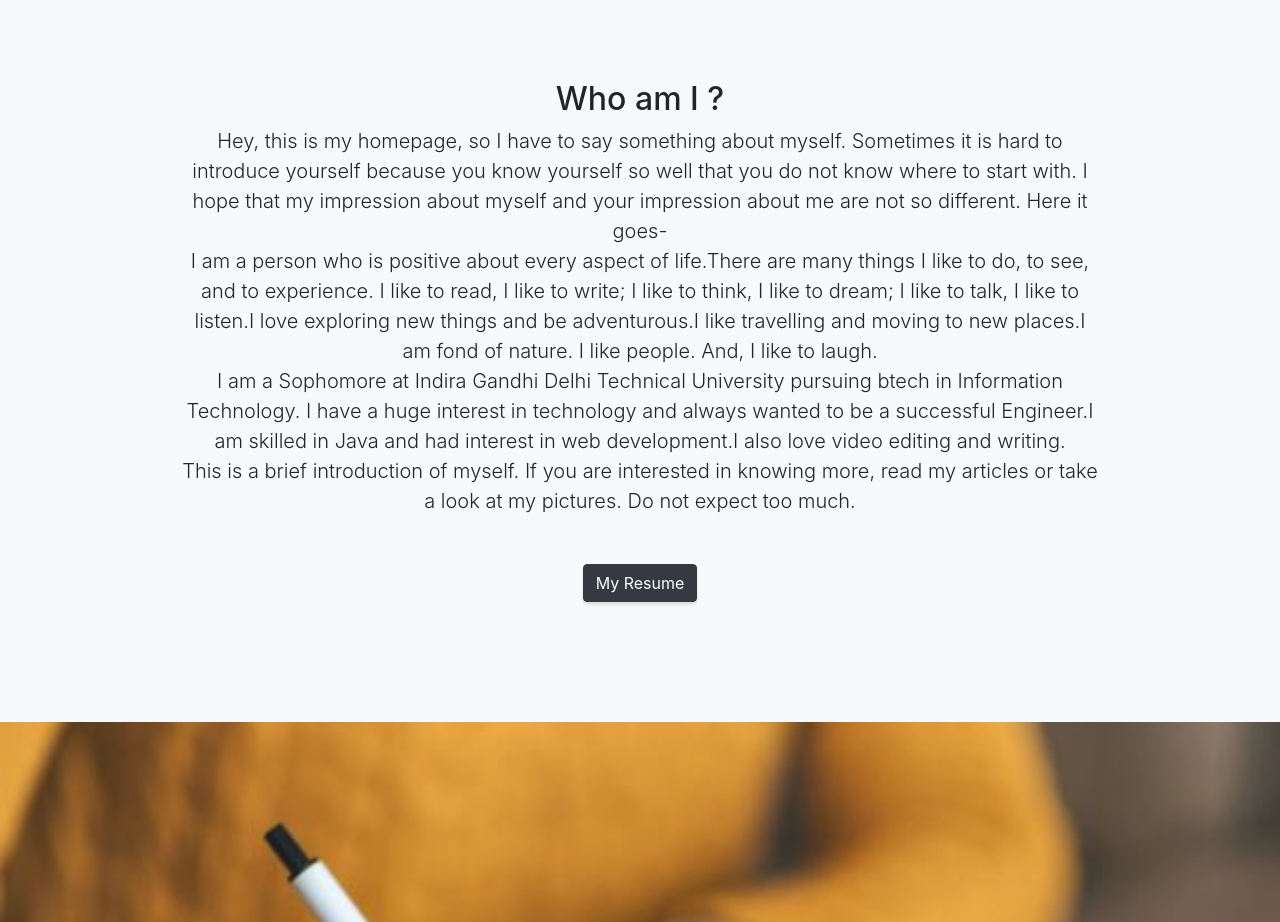
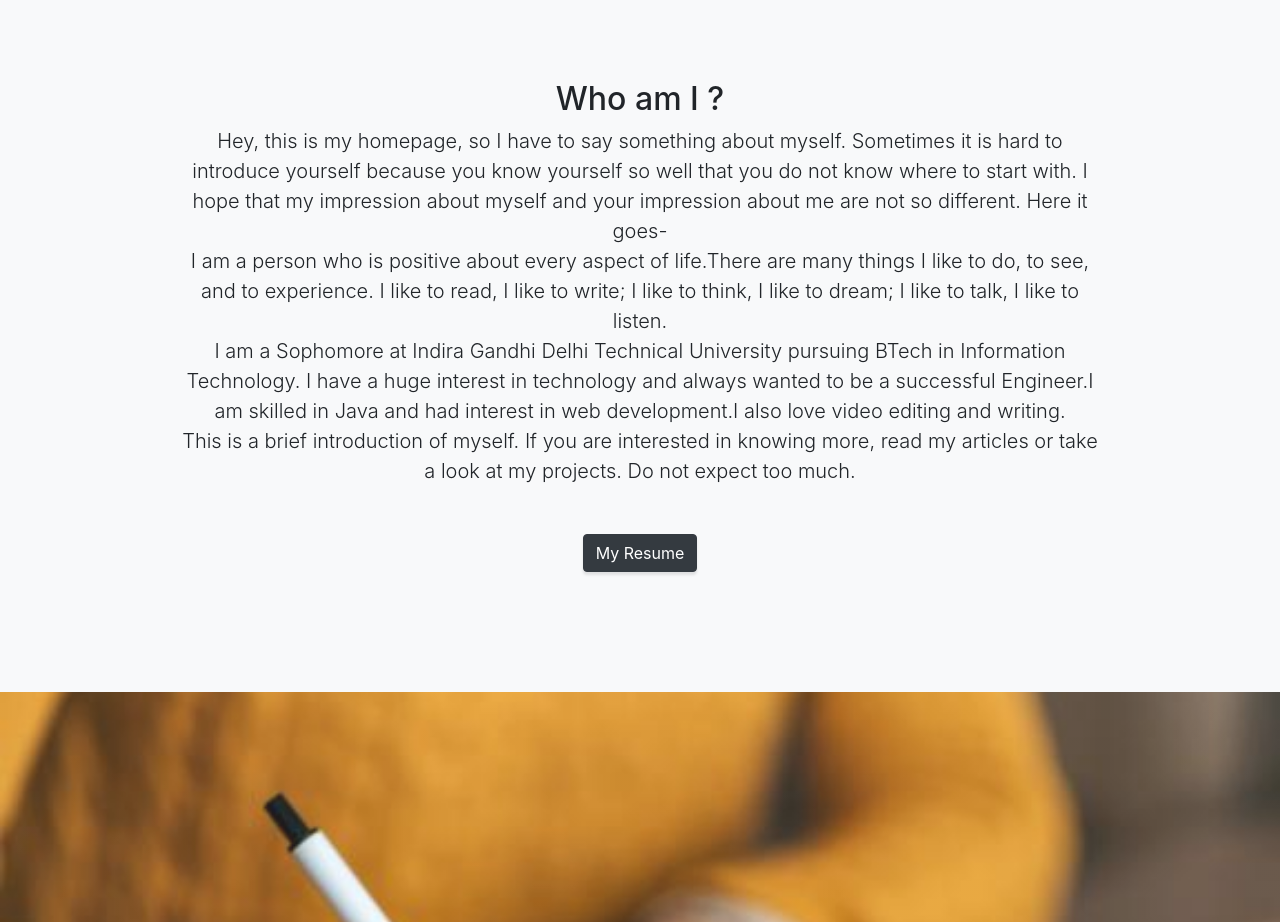
Before and after one commit to pcpriyankapc/portfolio, a website with bundled scripts: page portfolio/priyanka/index.html in a window 1280 px wide. Shown: the part 840-1762 px from the top of the page. Built offline with nearby package versions, Linux system fonts and the light colour scheme; files whose address does not match are found by name.

Commit message:
Update index.html

```diff
--- a/portfolio/priyanka/index.html
+++ b/portfolio/priyanka/index.html
@@ -77,7 +77,7 @@
       <div class="row">
         <div class="col-lg-10 mx-auto">
           <h2>Who am I ?</h2>
-          <p class="lead mb-5">Hey, this is my homepage, so I have to say something about myself. Sometimes it is hard to introduce yourself because you know yourself so well that you do not know where to start with. I hope that my impression about myself and your impression about me are not so different. Here it goes-<br>I am a person who is positive about every aspect of life.There are many things I like to do, to see, and to experience. I like to read, I like to write; I like to think, I like to dream; I like to talk, I like to listen.I love exploring new things and be adventurous.I like travelling and moving to new places.I am fond of nature. I like people. And, I like to laugh.<br> I am a Sophomore at Indira Gandhi Delhi Technical University pursuing btech in Information Technology. I have a huge interest in technology and always wanted to be a successful Engineer.I am skilled in Java and had interest in web development.I also love video editing and writing.<br>This is a brief introduction of myself. If you are interested in knowing more, read my articles or take a look at my pictures. Do not expect too much.
+          <p class="lead mb-5">Hey, this is my homepage, so I have to say something about myself. Sometimes it is hard to introduce yourself because you know yourself so well that you do not know where to start with. I hope that my impression about myself and your impression about me are not so different. Here it goes-<br>I am a person who is positive about every aspect of life.There are many things I like to do, to see, and to experience. I like to read, I like to write; I like to think, I like to dream; I like to talk, I like to listen.<br> I am a Sophomore at Indira Gandhi Delhi Technical University pursuing BTech in Information Technology. I have a huge interest in technology and always wanted to be a successful Engineer.I am skilled in Java and had interest in web development.I also love video editing and writing.<br>This is a brief introduction of myself. If you are interested in knowing more, read my articles or take a look at my projects. Do not expect too much.
             <a href=></a></p>
           <a class="btn btn-dark btn-xl js-scroll-trigger" href="Priyanka Chhabra.pdf">My Resume</a>
         </div>
```
